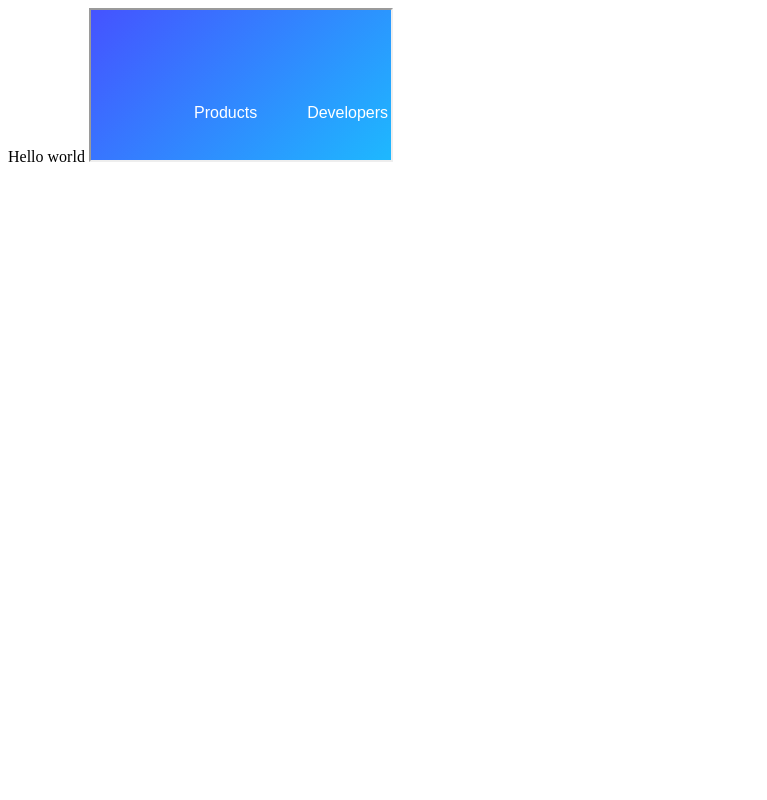
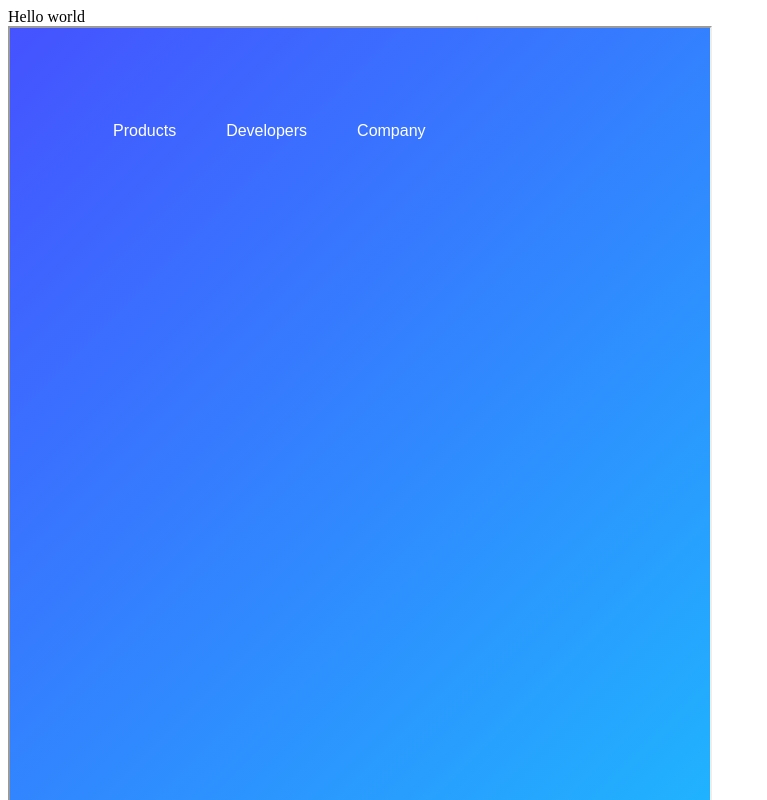
Before and after one commit to saurabh33846/UI-Controls, a plain HTML site: page index.html in a window 1280 px wide. Shown: the top 800 px of the page, without its empty margins (0-767 px from the left). Drawn offline with Linux system fonts and the light colour scheme.

Commit message:
added index

```diff
--- a/index.html
+++ b/index.html
@@ -1,11 +1,15 @@
 <html>
     <head>
+        <link rel="stylesheet" type="text/css" href="styles.css">
+        <style>
 
+        </style>
     </head>
     <body>
         Hello world
     </body>
-    <iframe src = "./Animated-Navbar/index.html">
-
+    <div class = "mainContainer">
+    <iframe class = "ifrmaecontainer" src = "./Animated-Navbar/index.html">
     </iframe>
+    </div>
 </html>
--- /dev/null
+++ b/styles.css
@@ -0,0 +1,7 @@
+.mainContainer {
+    display: flex;
+}
+.ifrmaecontainer{
+    width:700px;
+    height: 1000px;
+}
```
